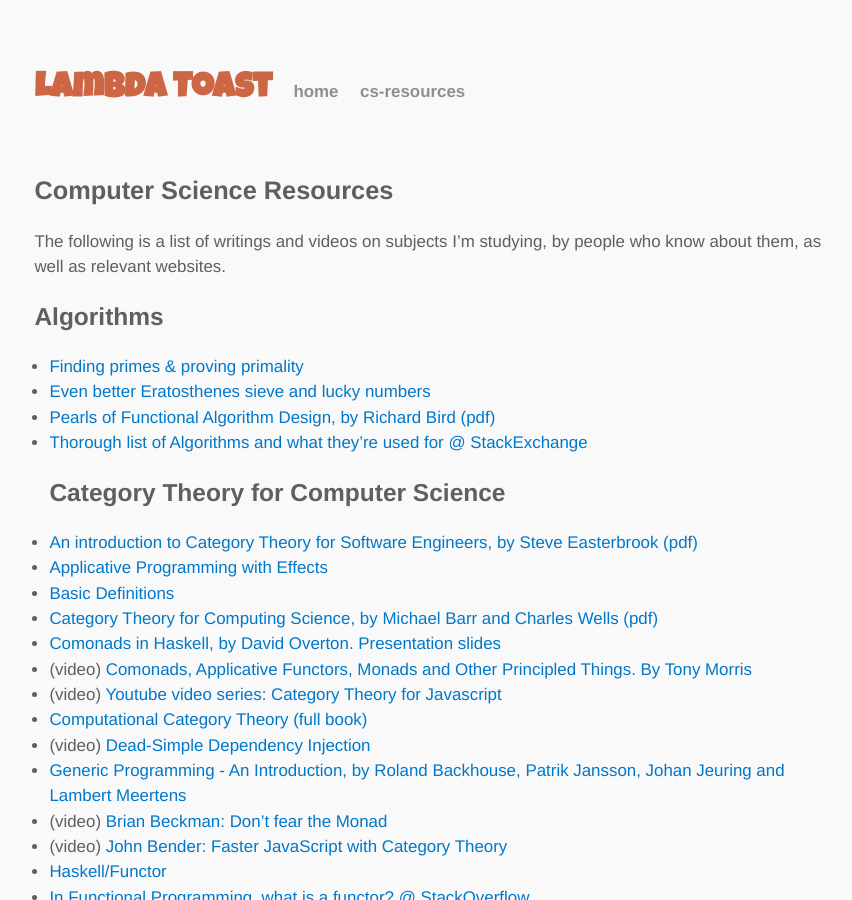
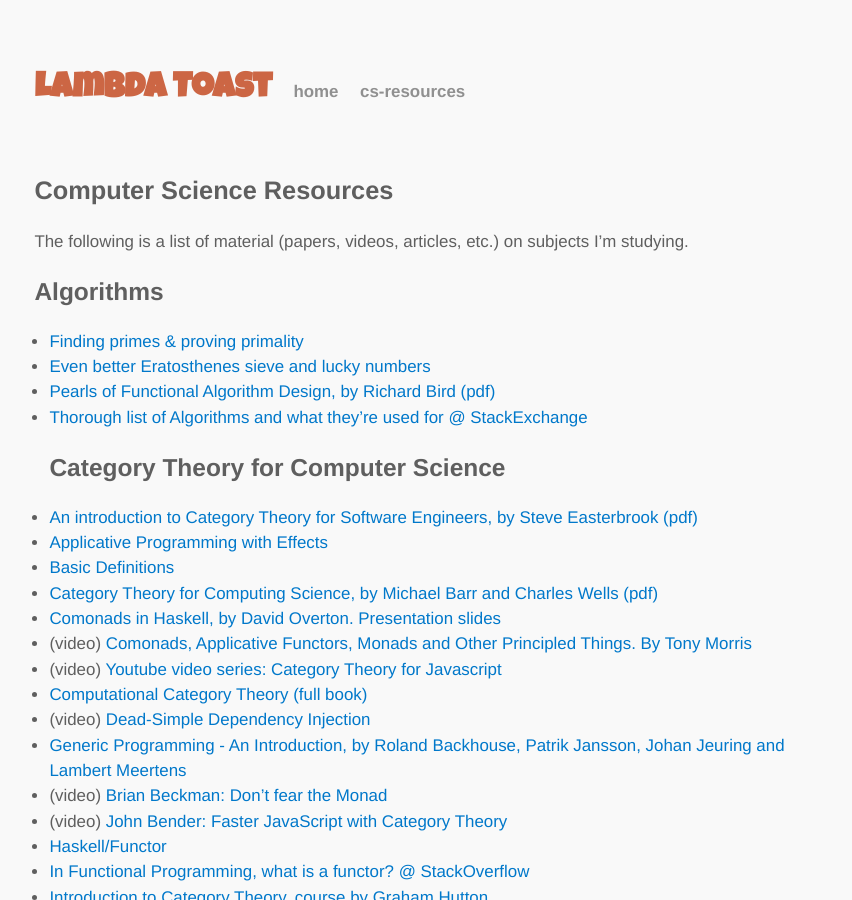
Before and after one commit to lambdatoast/lambdatoast.github.com, a Jekyll site: the page built from cs-resources/index.md, in a window 1280 px wide and 900 px high. Shown: the whole window, without its empty margins (200-1052 px from the left). Built offline with Jekyll 4.4.1, drawn with Linux system fonts in a browser that asks for light colours.

Commit message:
Improve wording.

```diff
--- a/cs-resources/index.md
+++ b/cs-resources/index.md
@@ -5,8 +5,7 @@ title: Computer Science Resources
 
 # Computer Science Resources
 
-The following is a list of writings and videos on subjects I'm
-studying, by people who know about them, as well as relevant websites.
+The following is a list of material (papers, videos, articles, etc.) on subjects I'm studying.
 
 ## Algorithms
   - [Finding primes & proving primality](http://primes.utm.edu/prove/index.html)
```
